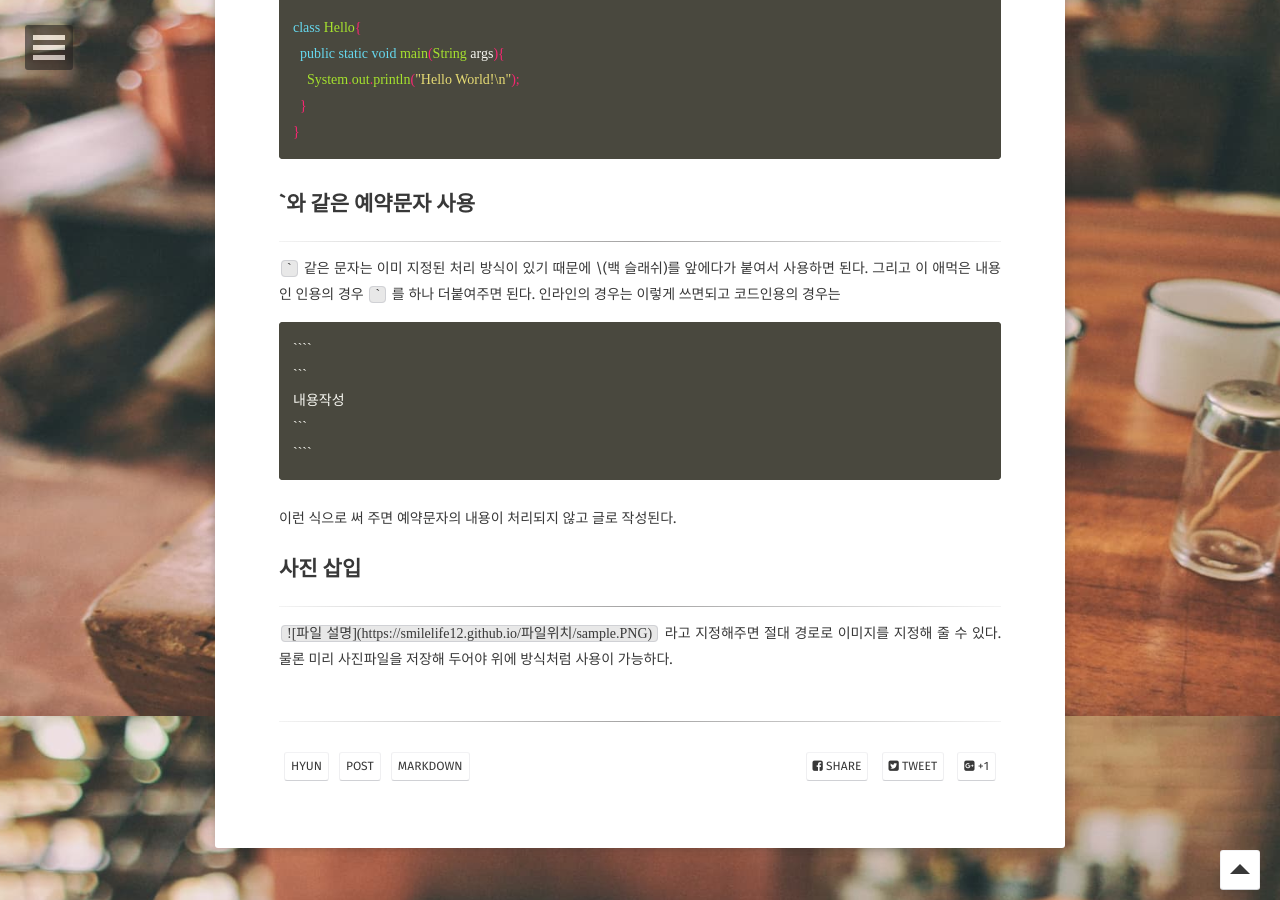
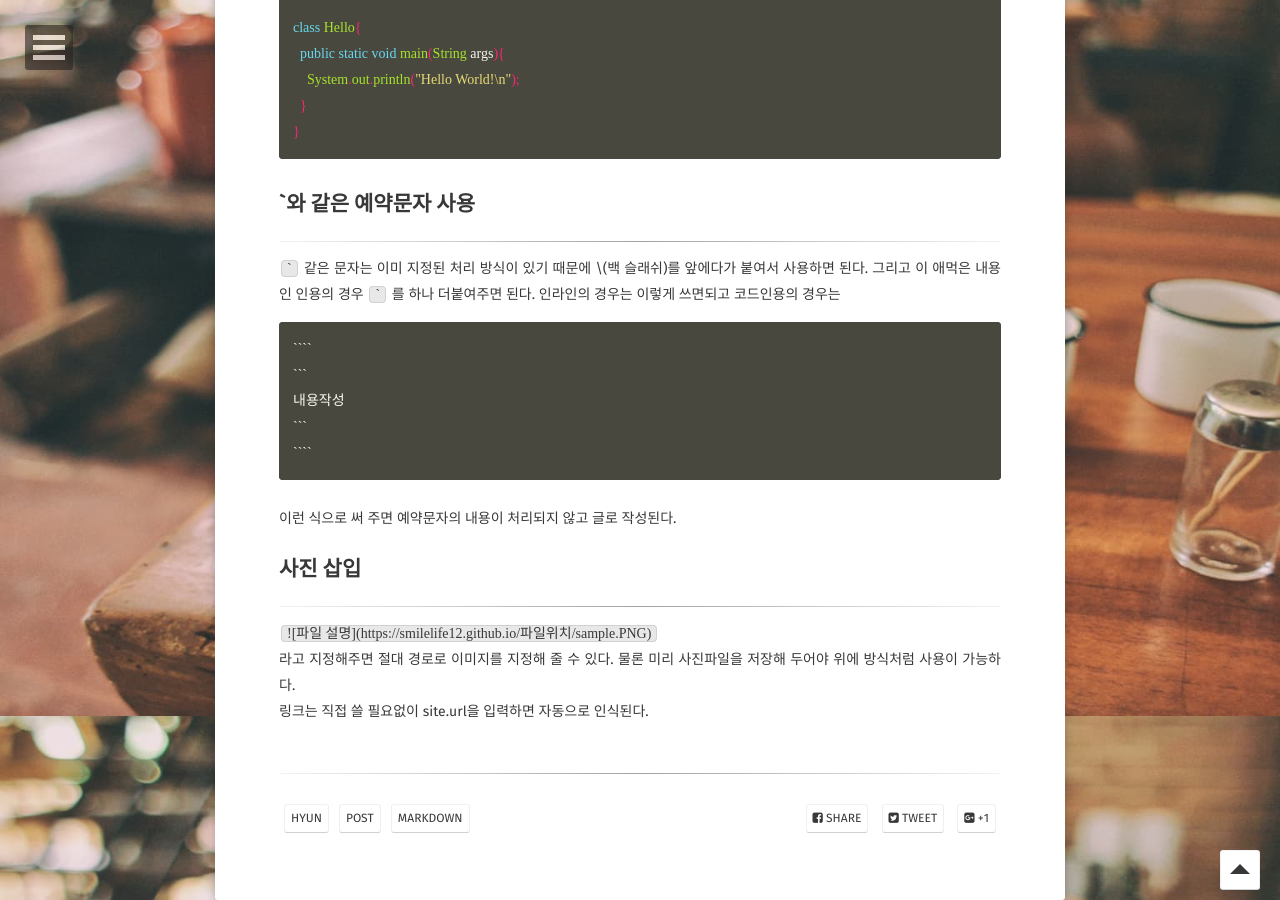
Before and after one commit to smilelife12/smilelife12.github.io, a Jekyll site: the page built from _posts/2019-06-03-stduy-blog.md, in a window 1280 px wide and 900 px high, scrolled down 1084 px. Built offline with Jekyll 4.4.1, drawn with Linux system fonts in a browser that asks for light colours; some web fonts are replaced.

Commit message:
Update 2019-06-03-stduy-blog.md

```diff
--- a/_posts/2019-06-03-stduy-blog.md
+++ b/_posts/2019-06-03-stduy-blog.md
@@ -64,3 +64,4 @@ class Hello{
 
 `` ![파일 설명]({{site.url}}/파일위치/sample.PNG)``
 라고 지정해주면 절대 경로로 이미지를 지정해 줄 수 있다. 물론 미리 사진파일을 저장해 두어야 위에 방식처럼 사용이 가능하다.
+링크는 직접 쓸 필요없이 site\.url을 입력하면 자동으로 인식된다.
```
